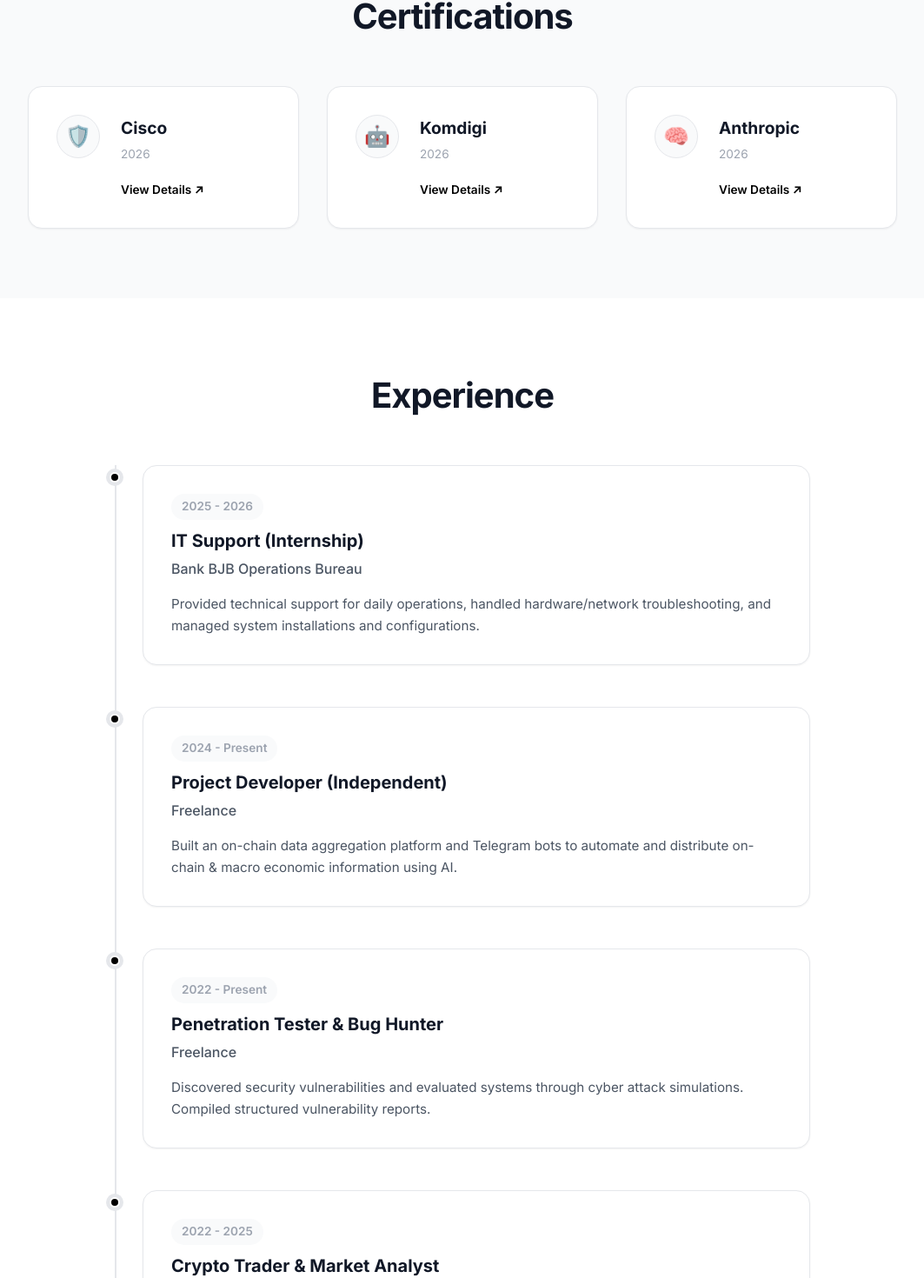
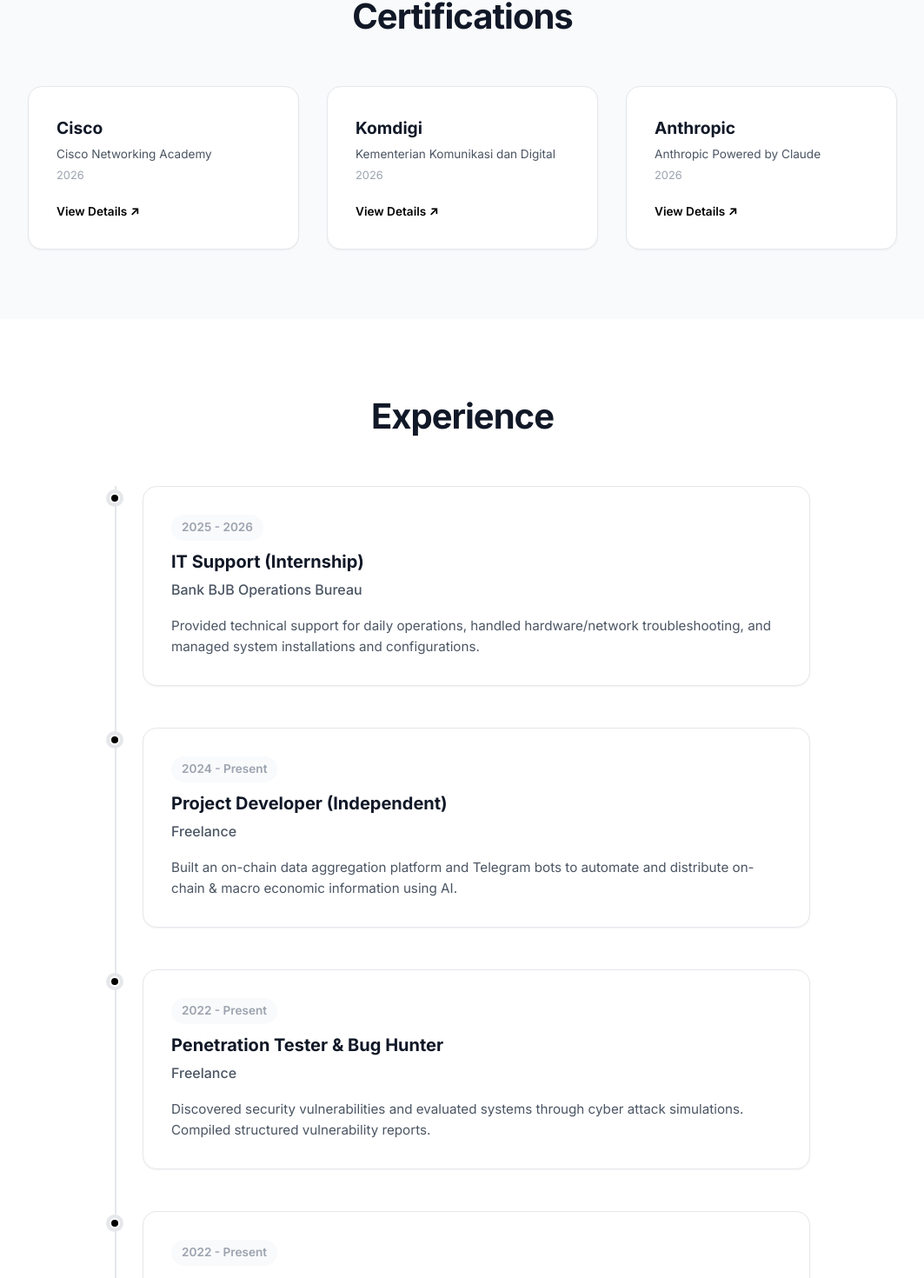
Before and after one commit to Bonzoru/my-portfolio, a React (Vite) app: page / in a window 1280 px wide. Shown: the part 3198-4668 px from the top of the page at 87% size, without its empty margins (108-1171 px from the left). Built offline with nearby package versions, Linux system fonts and the light colour scheme.

Commit message:
style: update cert cards layout, add descriptions, fix crypto trader period

```diff
--- a/src/components/Certifications.jsx
+++ b/src/components/Certifications.jsx
@@ -5,8 +5,8 @@
   {
     id: 1,
     issuerTitle: 'Cisco',
+    description: 'Cisco Networking Academy',
     date: '2026',
-    logo: '🛡️',
     items: [
       {
         id: 'cisco-1',
@@ -19,8 +19,8 @@
   {
     id: 2,
     issuerTitle: 'Komdigi',
+    description: 'Kementerian Komunikasi dan Digital',
     date: '2026',
-    logo: '🤖',
     items: [
       {
         id: 'komdigi-1',
@@ -33,8 +33,8 @@
   {
     id: 3,
     issuerTitle: 'Anthropic',
+    description: 'Anthropic Powered by Claude',
     date: '2026',
-    logo: '🧠',
     items: [
       {
         id: 'anthropic-1',
@@ -89,12 +89,10 @@
               transition={{ duration: 0.5, delay: index * 0.15 }}
               whileHover={{ y: -5 }}
             >
-              <div className="cert-logo-container">
-                <span className="cert-logo">{cert.logo}</span>
-              </div>
               <div className="cert-info">
                 <div>
                   <h3 className="cert-title">{cert.issuerTitle}</h3>
+                  <p className="cert-desc">{cert.description}</p>
                   <p className="cert-date">{cert.date}</p>
                 </div>
                 <span className="btn-view-cert">
@@ -131,9 +129,9 @@
               </button>
 
               <div className="cert-modal-header">
-                <div className="cert-modal-icon">{selectedCert.logo}</div>
                 <div>
                   <h3 className="cert-modal-title">{selectedCert.issuerTitle}</h3>
+                  <p className="cert-modal-desc">{selectedCert.description}</p>
                   <p className="cert-modal-date">{selectedCert.date}</p>
                 </div>
               </div>
--- a/src/components/Experience.jsx
+++ b/src/components/Experience.jsx
@@ -24,7 +24,7 @@
     {
       role: 'Crypto Trader & Market Analyst',
       company: 'Independent',
-      period: '2022 - 2025',
+      period: '2022 - Present',
       desc: 'Actively traded on DEX/CEX platforms, analyzed markets using technical, macroeconomic, and sentiment analysis for AI-based trading bots.'
     }
   ];
--- a/src/index.css
+++ b/src/index.css
@@ -889,8 +889,14 @@
   margin-bottom: 0.25rem;
 }
 
+.cert-desc {
+  font-size: 0.85rem;
+  color: var(--text-secondary);
+  margin-bottom: 0.25rem;
+}
+
 .cert-date {
-  font-size: 0.85rem;
+  font-size: 0.8rem;
   color: var(--text-tertiary);
   margin-bottom: 1.25rem;
 }
@@ -965,6 +971,12 @@
   font-size: 1.25rem;
   font-weight: 700;
   color: var(--text-primary);
+  margin-bottom: 0.25rem;
+}
+
+.cert-modal-desc {
+  font-size: 0.9rem;
+  color: var(--text-secondary);
   margin-bottom: 0.25rem;
 }
 
```
